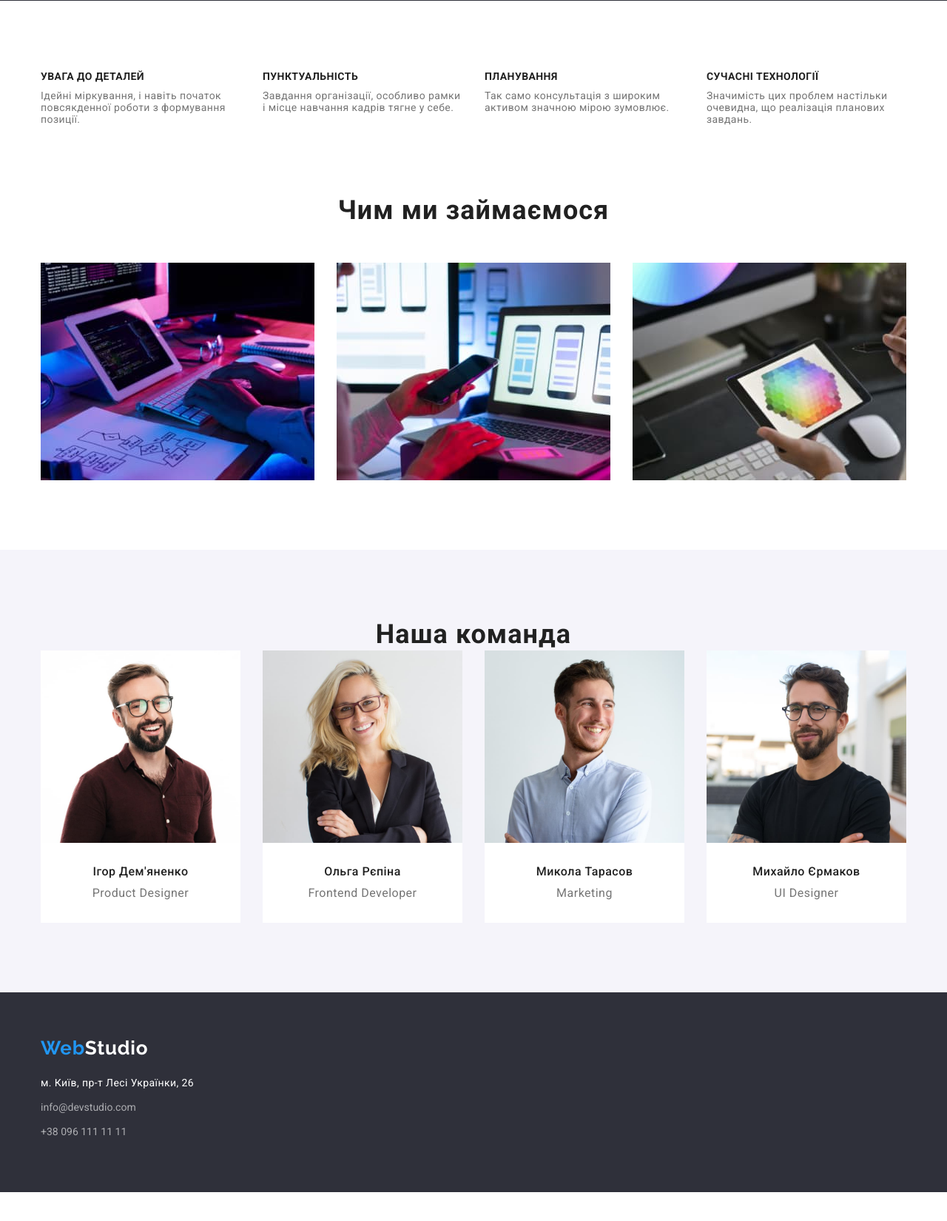
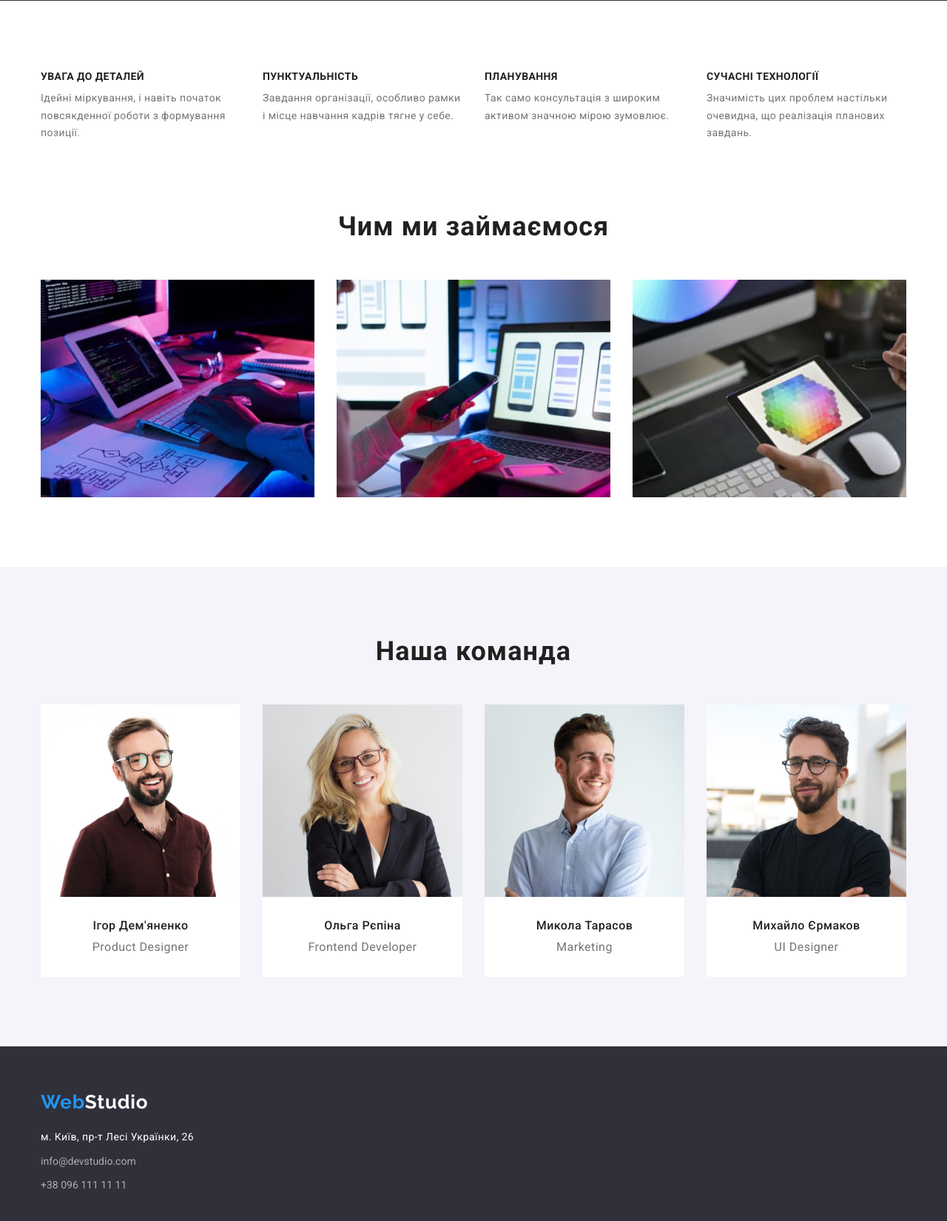
Before and after one commit to HelenGachkovska/goit-markup-hw-03, a plain HTML site: page index.html in a window 1280 px wide. Shown: the part 680-2330 px from the top of the page at 74% size. Before the commit the page ends 2291 px from the top, so only its background shows below. Drawn offline with nearby package versions, Linux system fonts and the light colour scheme.

Commit message:
Виправлення

```diff
--- a/css/styles.css
+++ b/css/styles.css
@@ -198,7 +198,7 @@ body {
 .pluses-text {
   color: var(--second-color);
   font-size: 14px;
-  line-height: 1.17;
+  line-height: 1.71;
   letter-spacing: 0.03em;
 }
 /* -----------------------------Чим ми займаємось, Наша команда----------------- */
@@ -216,10 +216,6 @@ body {
   display: block;
 }
 
-.work-title {
-  margin-bottom: 50px;
-}
-
 .team {
   padding-top: 94px;
   padding-bottom: 94px;
@@ -228,6 +224,8 @@ body {
 
 .work-title,
 .team-title {
+  margin-bottom: 50px;
+
   font-size: 36px;
   line-height: 1.16;
   text-align: center;
@@ -245,7 +243,12 @@ body {
 
 .team-foto {
   display: block;
-  margin-bottom: 30px;
+}
+
+.team-sign {
+  padding-top: 30px;
+  padding-bottom: 30px;
+
 }
 
 .team-name {
@@ -259,8 +262,6 @@ body {
 }
 
 .team-pos {
-  margin-bottom: 30px;
-
   color: var(--second-color);
   font-size: 16px;
   line-height: 1.18;
@@ -371,7 +372,6 @@ body {
 .contact-mail,
 .contact-tel {
   display: block;
-  margin-bottom: 9px;
 
   color: var(--contact-color);
   font-style: normal;
@@ -379,6 +379,11 @@ body {
   line-height: 1.71;
   text-decoration: none;
 }
+
+.contact-mail {
+  margin-bottom: 9px;
+}
+
 .contact-mail:hover,
 .contact-mail:focus,
 .contact-tel:hover,
--- a/index.html
+++ b/index.html
@@ -81,23 +81,31 @@
                 <ul class="list team-list">
                     <li class="team-item">
                         <img class="team-foto" src="./images/igor.jpg" alt="фото Ігора" width="270">
+                        <div class="team-sign">
                             <h3 class="team-name">Ігор Дем'яненко</h3>
                             <p class="team-pos">Product Designer</p>
+                        </div>
                     </li>
                     <li class="team-item">
                         <img class="team-foto" src="./images/olga.jpg" alt="фото Ольгі" width="270">
+                        <div class="team-sign">
                             <h3 class="team-name">Ольга Рєпіна</h3>
                             <p class="team-pos">Frontend Developer</p>
+                        </div>
                     </li class="team-item">
                     <li class="team-item">
                         <img class="team-foto" src="./images/mykola.jpg" alt="фото Миколи" width="270">
+                        <div class="team-sign">
                             <h3 class="team-name">Микола Тарасов</h3>
                             <p class="team-pos">Marketing</p>
+                        </div>
                     </li class="team-item">
                     <li class="team-item">
                         <img class="team-foto" src="./images/myhaylo.jpg" alt="фото Михайла" width="270">
+                        <div class="team-sign">
                             <h3 class="team-name">Михайло Єрмаков</h3>
                             <p class="team-pos">UI Designer</p>
+                        </div>
                     </li>
                 </ul>
             </div>
```
Lines whose indentation alone changed are shown as unchanged.
